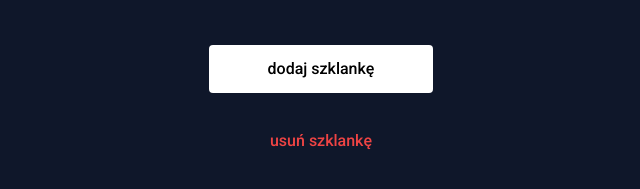
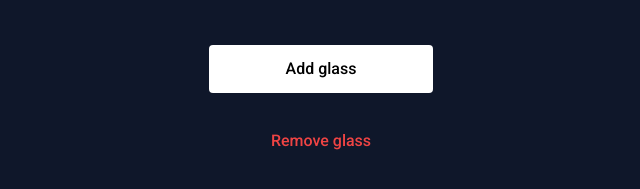
Before and after one commit to kacper-grudzinski/hydrapp, a website built with Parcel: page src/index.html in a window 1280 px wide. Shown: the part 521-710 px from the top of the page, 319-959 px from the left. Built offline with nearby package versions, Linux system fonts and the light colour scheme; what js-confetti would draw is missing.

Commit message:
Change language to en

```diff
--- a/src/index.html
+++ b/src/index.html
@@ -1,5 +1,5 @@
 <!DOCTYPE html>
-<html lang="pl">
+<html lang="en">
   <head>
     <meta charset="UTF-8" />
     <meta name="viewport" content="width=device-width, initial-scale=1.0" />
@@ -21,8 +21,8 @@
         <img src="./water-glass.svg" alt="">
         <p class="counter--js text-black absolute text-9xl w-full h-full top-0 left-0 flex justify-center items-center">0</p>
       </div>
-      <button class="transition-transform duration-250 group-hover:scale-110 add--js btn bg-white mb-6">dodaj szklankę</button>
-      <button class="subtract--js btn bg-transparent text-red-500">usuń szklankę</button>
+      <button class="transition-transform duration-250 group-hover:scale-110 add--js btn bg-white mb-6">Add glass</button>
+      <button class="subtract--js btn bg-transparent text-red-500">Remove glass</button>
     </main>
     <script defer src="./main.js" type="module"></script>
   </body>
```
